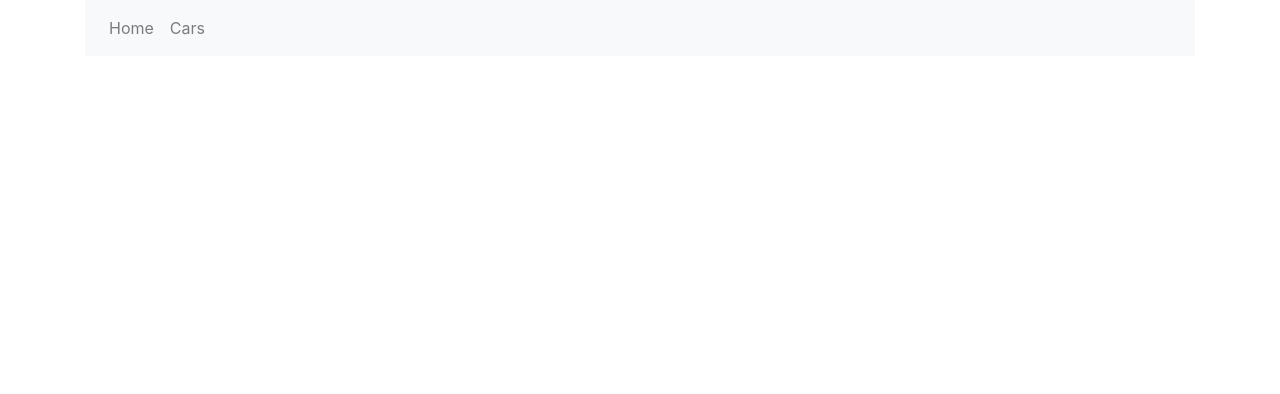
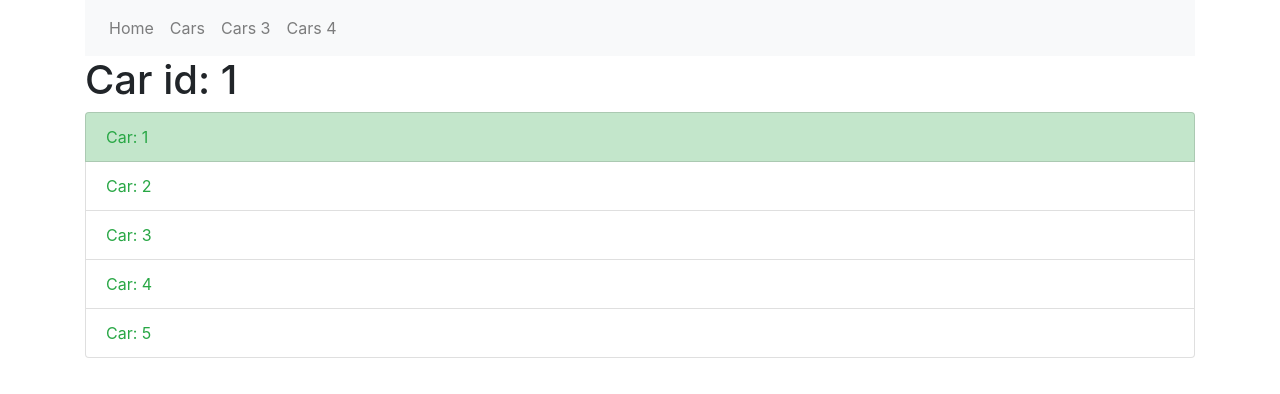
Before and after one commit to Rechetnikov/vue-project, a Vue app: page /car/1 in a window 1280 px wide. Shown: the top 394 px of the page. Built offline with nearby package versions, Linux system fonts and the light colour scheme.

Commit message:
Динамические роутеры. Блок 9. Урок 5

```diff
--- a/src/App.vue
+++ b/src/App.vue
@@ -6,8 +6,17 @@
           <router-link tag="li" exact class="nav-item" active-class="active" to="/">
             <a class="nav-link">Home</a>
           </router-link>
+
           <router-link tag="li" class="nav-item" active-class="active" to="/cars">
             <a class="nav-link">Cars</a>
+          </router-link>
+
+          <router-link tag="li" class="nav-item" active-class="active" to="/car/3">
+            <a class="nav-link">Cars 3</a>
+          </router-link>
+
+          <router-link tag="li" class="nav-item" active-class="active" to="/car/4">
+            <a class="nav-link">Cars 4</a>
           </router-link>
         </ul>
       </div>
--- /dev/null
+++ b/src/pages/Car.vue
@@ -0,0 +1,36 @@
+<template>
+  <div>
+    <h1>Car id: {{id}}</h1>
+    <ul class="list-group">
+      <router-link
+        class="list-group-item"
+        active-class="list-group-item-success"
+        tag="li"
+        v-for="car in 5"
+        :to="'/car/' + car"
+        :key="car"
+      >
+        <a class="text-success">Car: {{car}}</a>
+      </router-link>
+    </ul>
+  </div>
+</template>
+
+<script>
+export default {
+  data() {
+    return {
+      // id: this.$router.currentRoute.params["id"],
+      id: this.$route.params["id"],
+    };
+  },
+  watch: {
+    $route(toR) {
+      this.id = toR.params["id"];
+    },
+  },
+};
+</script>
+
+<style scoped>
+</style>
--- a/src/pages/Cars.vue
+++ b/src/pages/Cars.vue
@@ -1,13 +1,17 @@
 <template>
+  <div>
     <h1>Cars page</h1>
+    <ul>
+      <router-link tag="li" v-for="car in 5" :to="'/car/' + car" :key="car">
+        <a>Car: {{car}}</a>
+      </router-link>
+    </ul>
+  </div>
 </template>
 
 <script>
-    export default {
-
-    }
+export default {};
 </script>
 
 <style scoped>
-
 </style>
--- a/src/routes.js
+++ b/src/routes.js
@@ -1,6 +1,7 @@
 import VueRouter from "vue-router";
 import Home from "./pages/Home";
 import Cars from "./pages/Cars";
+import Car from "./pages/Car";
 
 export default new VueRouter({
   routes: [
@@ -12,6 +13,10 @@
       path: "/cars",
       component: Cars,
     },
+    {
+      path: "/car/:id",
+      component: Car,
+    },
   ],
   mode: "history",
 });
```
